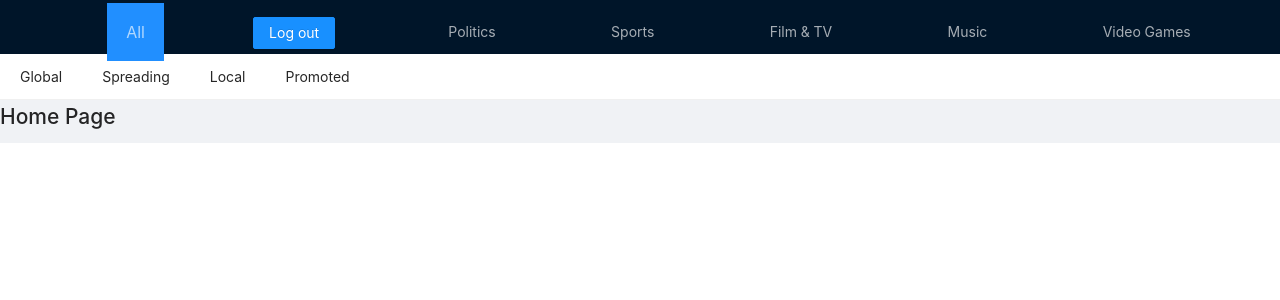
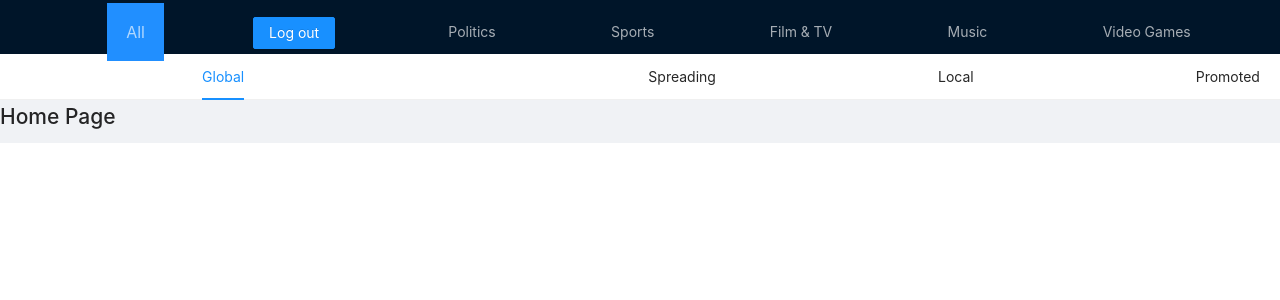
Before and after one commit to newsify42/Newsify, a React (Create React App) app in the folder frontend/: page / in a window 1280 px wide. Shown: the top 300 px of the page. Built offline with nearby package versions, Linux system fonts and the light colour scheme; sample sign-in values are in the browser's storage.

Commit message:
added some styling to subnav

```diff
--- a/frontend/src/components/Navbar/Navbar.js
+++ b/frontend/src/components/Navbar/Navbar.js
@@ -82,7 +82,7 @@ const Navbar = props => {
           theme="light"
           mode="horizontal"
           className={styles.subNav}
-          // defaultSelectedKeys="1"
+          defaultSelectedKeys="1"
         >
           <Menu.Item key="1" className={styles.menuItem}>
             Global
--- a/frontend/src/components/Navbar/Navbar.module.css
+++ b/frontend/src/components/Navbar/Navbar.module.css
@@ -19,10 +19,6 @@
   align-content: center;
 }
 
-.menuItem {
-  /* width: 100%; */
-}
-
 .navItem {
   padding: 2.4vh;
 }
@@ -33,3 +29,8 @@
   background-color: #218fff;
   font-size: 1rem;
 }
+
+.subNav {
+  display: flex;
+  justify-content: space-between;
+}
```
